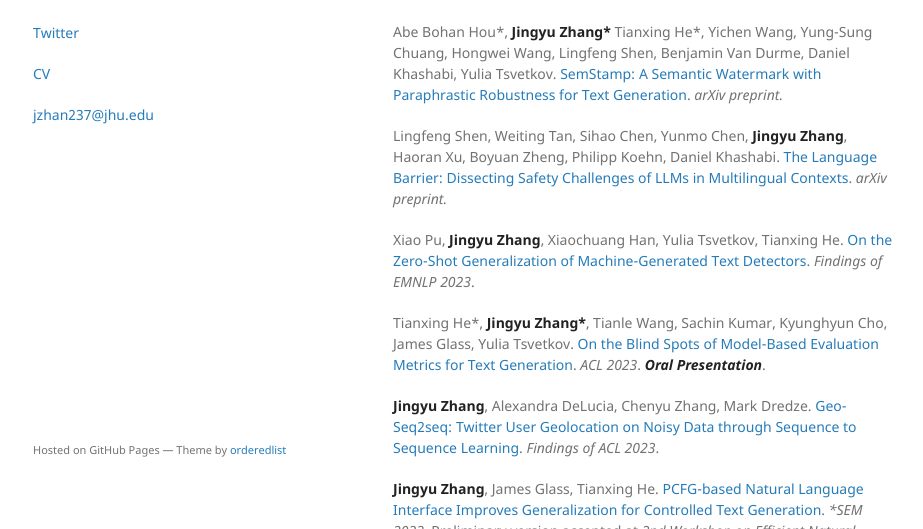
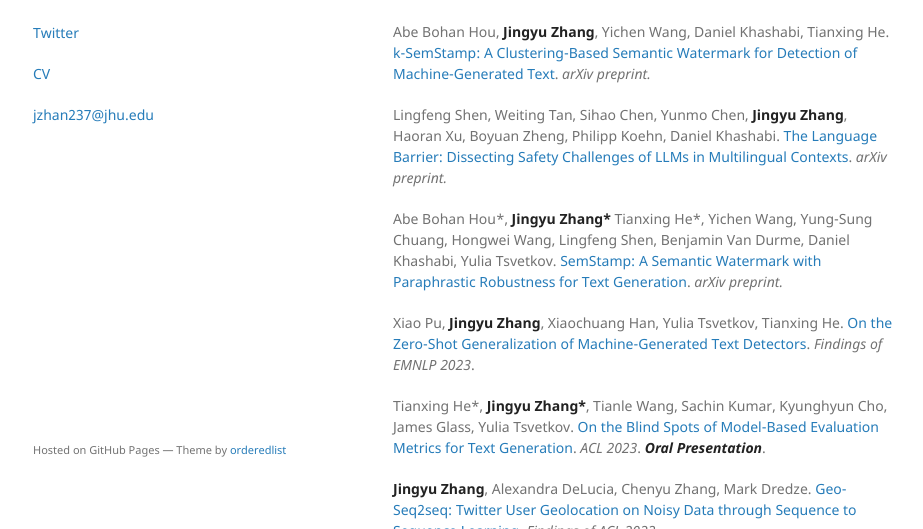
Before and after one commit to jackjyzhang/jackjyzhang.github.io, a Jekyll site: the page built from index.md, in a window 1280 px wide and 900 px high, cut to the strip 371-900 px from the top of the window. Shown: the whole strip, without its empty margins (177-1100 px from the left). Built offline with Jekyll 4.4.1, drawn with Linux system fonts in a browser that asks for light colours; comment, search, counter and statistics services are not loaded.

Commit message:
update paper

```diff
--- a/index.md
+++ b/index.md
@@ -12,9 +12,11 @@ My research interest lies in the area of Natural Language Processing, particular
 
 ## Publications
 
-Abe Bohan Hou\*, **Jingyu Zhang\*** Tianxing He\*, Yichen Wang, Yung-Sung Chuang, Hongwei Wang, Lingfeng Shen, Benjamin Van Durme, Daniel Khashabi, Yulia Tsvetkov. [SemStamp: A Semantic Watermark with Paraphrastic Robustness for Text Generation](https://arxiv.org/abs/2310.03991). *arXiv preprint.*
+Abe Bohan Hou, **Jingyu Zhang**, Yichen Wang, Daniel Khashabi, Tianxing He. [k-SemStamp: A Clustering-Based Semantic Watermark for Detection of Machine-Generated Text](https://arxiv.org/abs/2402.11399). *arXiv preprint.*
 
 Lingfeng Shen, Weiting Tan, Sihao Chen, Yunmo Chen, **Jingyu Zhang**, Haoran Xu, Boyuan Zheng, Philipp Koehn, Daniel Khashabi. [The Language Barrier: Dissecting Safety Challenges of LLMs in Multilingual Contexts](https://arxiv.org/abs/2401.13136). *arXiv preprint.*
+
+Abe Bohan Hou\*, **Jingyu Zhang\*** Tianxing He\*, Yichen Wang, Yung-Sung Chuang, Hongwei Wang, Lingfeng Shen, Benjamin Van Durme, Daniel Khashabi, Yulia Tsvetkov. [SemStamp: A Semantic Watermark with Paraphrastic Robustness for Text Generation](https://arxiv.org/abs/2310.03991). *arXiv preprint.*
 
 Xiao Pu, **Jingyu Zhang**, Xiaochuang Han, Yulia Tsvetkov, Tianxing He. [On the Zero-Shot Generalization of Machine-Generated Text Detectors](http://arxiv.org/abs/2310.05165). *Findings of EMNLP 2023*.
 
```
